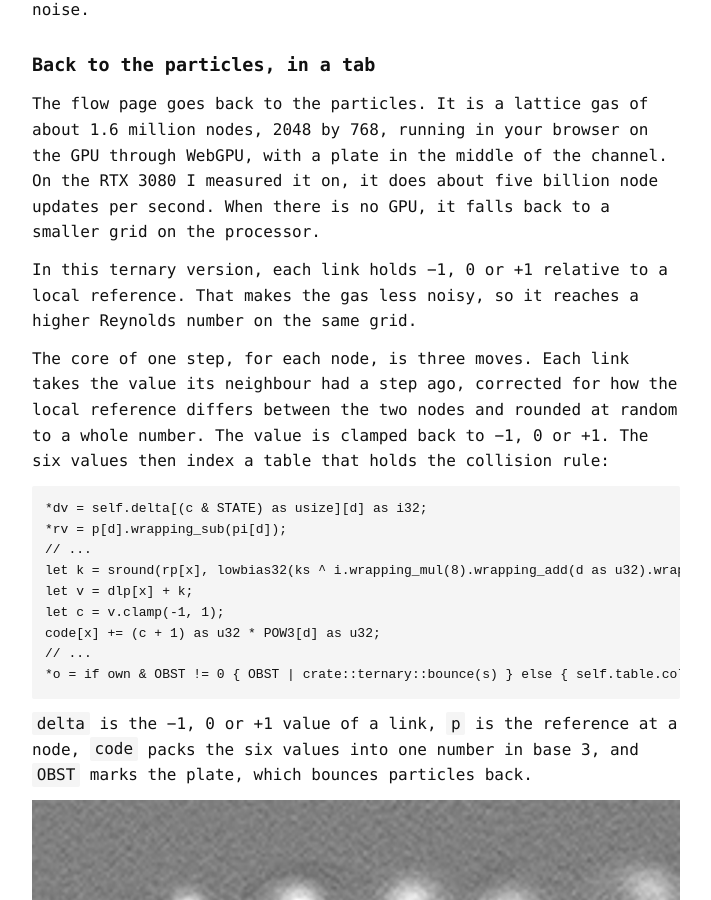
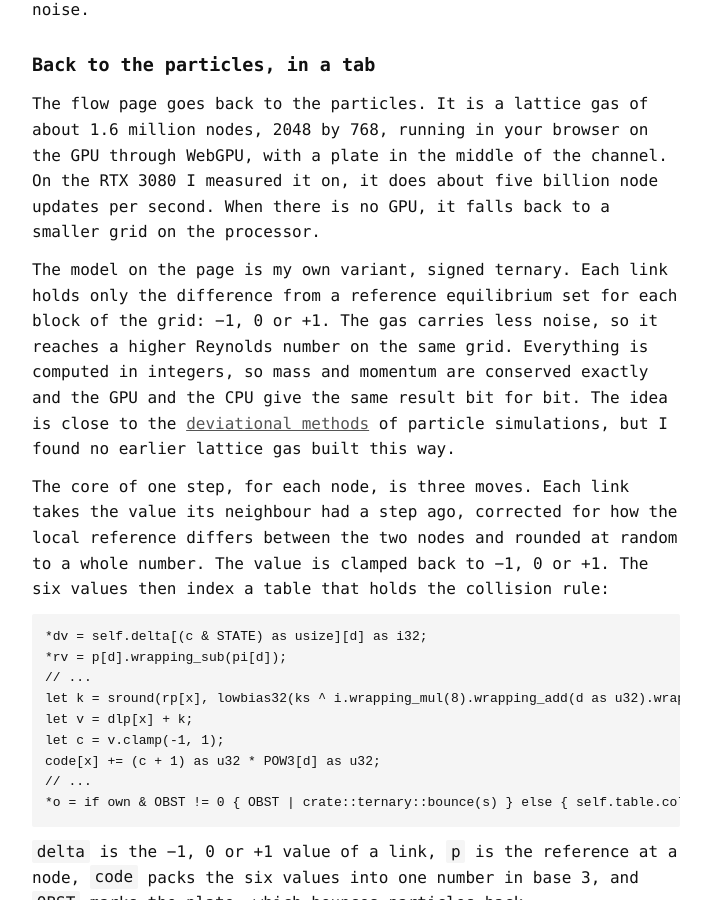
Before and after one commit to idle-intelligence/trucs.ai, a Jekyll site: the page built from blog/cellular-automata.md, in a window 1280 px wide and 900 px high, scrolled down 2334 px. Shown: the whole window, without its empty margins (284-995 px from the left). Built offline with Jekyll 4.4.1, drawn with Linux system fonts in a browser that asks for light colours.

Commit message:
blog: what the signed ternary model adds

```diff
--- a/blog/cellular-automata.md
+++ b/blog/cellular-automata.md
@@ -42,7 +42,7 @@
 
 The flow page goes back to the particles. It is a lattice gas of about 1.6 million nodes, 2048 by 768, running in your browser on the GPU through WebGPU, with a plate in the middle of the channel. On the RTX 3080 I measured it on, it does about five billion node updates per second. When there is no GPU, it falls back to a smaller grid on the processor.
 
-In this ternary version, each link holds −1, 0 or +1 relative to a local reference. That makes the gas less noisy, so it reaches a higher Reynolds number on the same grid.
+The model on the page is my own variant, signed ternary. Each link holds only the difference from a reference equilibrium set for each block of the grid: −1, 0 or +1. The gas carries less noise, so it reaches a higher Reynolds number on the same grid. Everything is computed in integers, so mass and momentum are conserved exactly and the GPU and the CPU give the same result bit for bit. The idea is close to the [deviational methods](https://arxiv.org/abs/0905.2218) of particle simulations, but I found no earlier lattice gas built this way.
 
 The core of one step, for each node, is three moves. Each link takes the value its neighbour had a step ago, corrected for how the local reference differs between the two nodes and rounded at random to a whole number. The value is clamped back to −1, 0 or +1. The six values then index a table that holds the collision rule:
 
```
